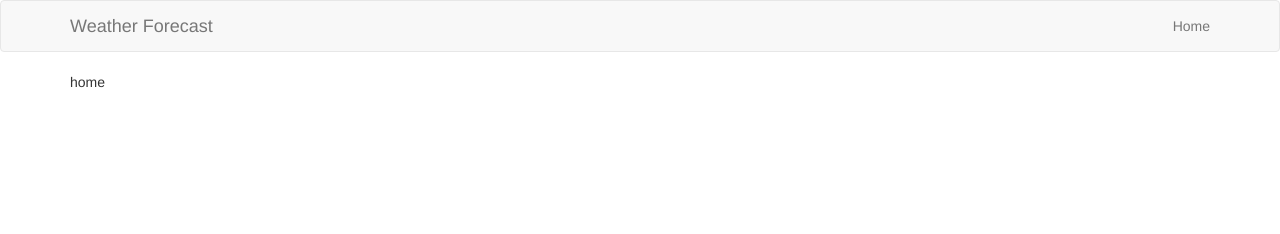
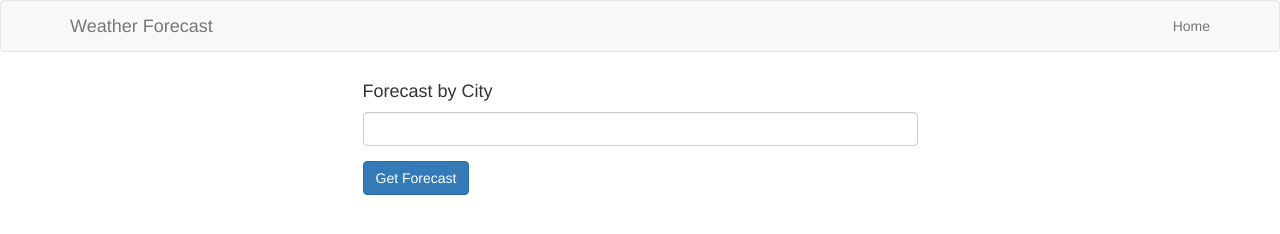
Before and after one commit to manderley/angular-weather-forecast, a plain HTML site: page index.html in a window 1280 px wide. Drawn offline with nearby package versions, Linux system fonts and the light colour scheme; some packages are replaced by stand-ins of ours; some icons are missing.

Commit message:
Initial content for home page

```diff
--- a/templates/home.html
+++ b/templates/home.html
@@ -1 +1,9 @@
-home
+<div class="row">
+    <div class="col-md-6 col-md-offset-3">
+        <h4>Forecast by City</h4>
+        <div class="form-group">
+            <input type="text" class="form-control" />
+        </div>
+        <a href="#/forecast" class="btn btn-primary">Get Forecast</a>
+    </div>
+</div>
```
